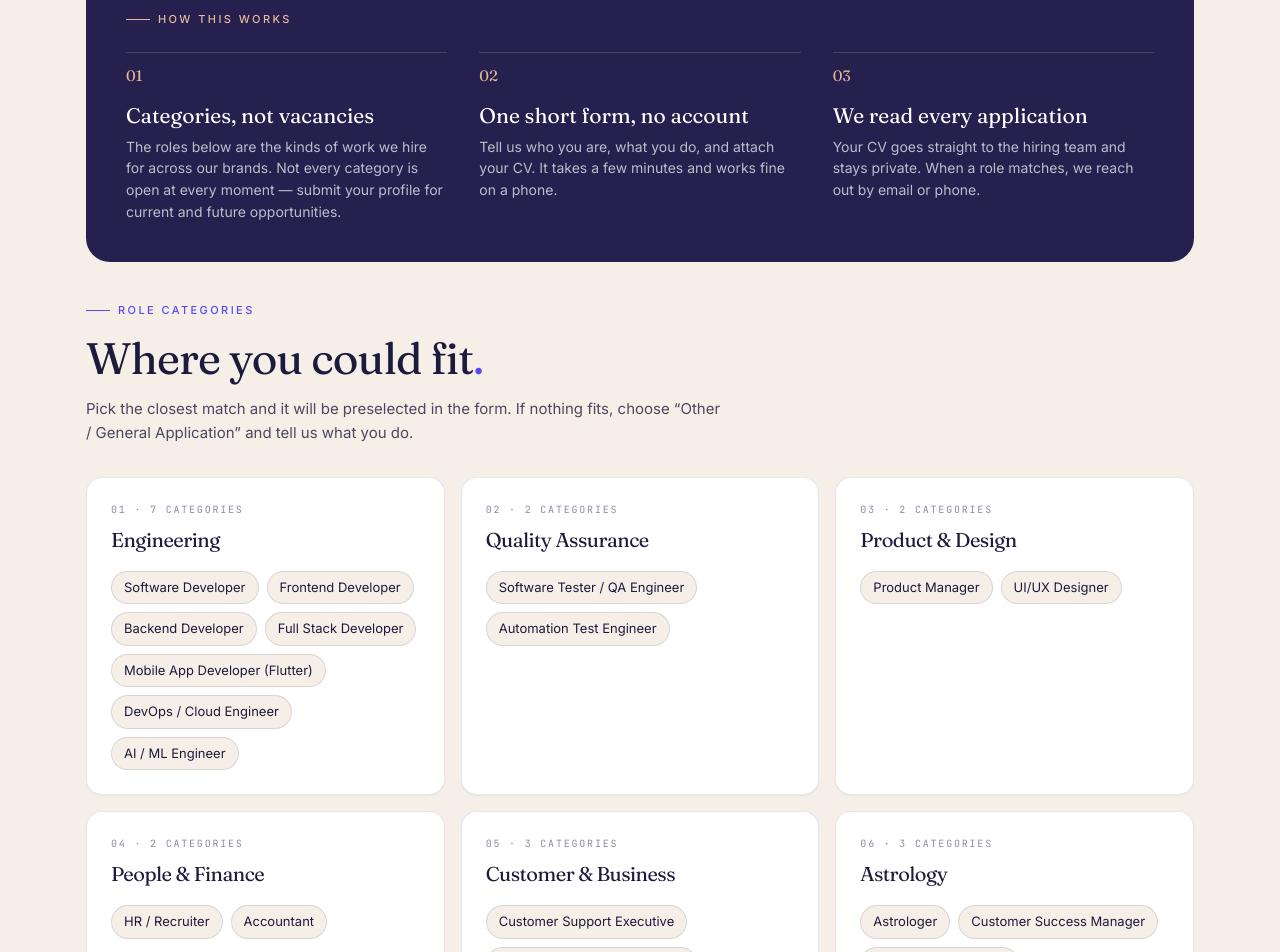
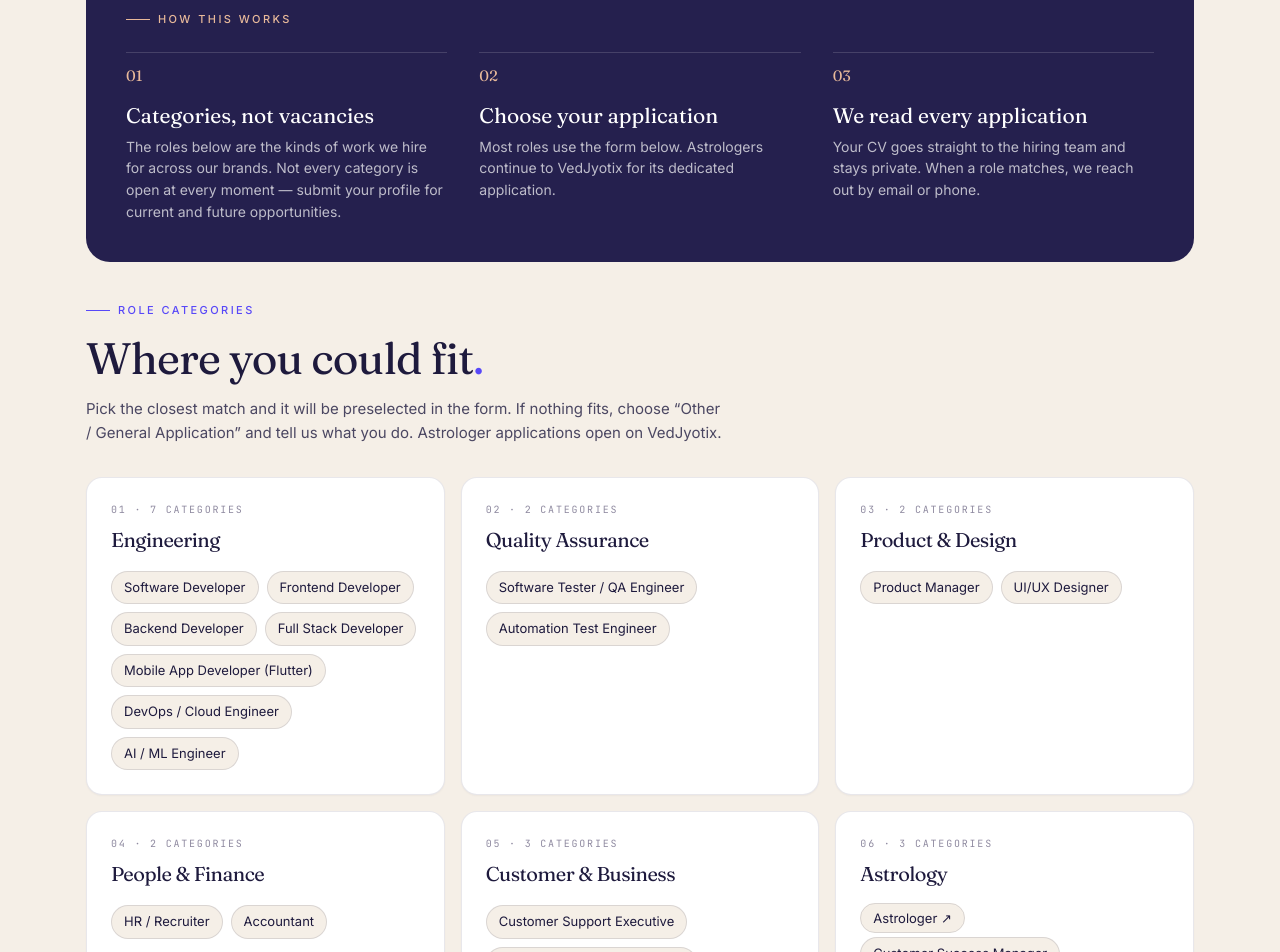
Before and after one commit to jaypandeydev/vellmontwebsite, a React (Vite) app: page /careers in a window 1280 px wide. Shown: the part 940-1892 px from the top of the page. Built offline with nearby package versions, Linux system fonts and the light colour scheme; no server answers.

Commit message:
Link astrologer roles to VedJyotix onboarding

```diff
--- a/src/pages/CareersPage.jsx
+++ b/src/pages/CareersPage.jsx
@@ -7,8 +7,10 @@ import Seo from '@/components/redesign/Seo';
 import { typography } from '@/components/redesign/tokens';
 import ApplicationForm from '@/components/careers/ApplicationForm';
 import {
-  BRANDS, DEPARTMENTS, TRACKED_QUERY_PARAMS, findRole, findBrand,
+  ASTROLOGER_ROLE, BRANDS, DEPARTMENTS, TRACKED_QUERY_PARAMS, findRole, findBrand,
 } from '../../shared/careersCatalog';
+
+const ASTROLOGER_APPLICATION_URL = 'https://vedjyotix.com/en/join-as-astrologer';
 
 const cardBase =
   'rounded-2xl bg-white border border-[rgba(30,26,61,0.1)] hover:border-[rgba(30,26,61,0.2)] transition-colors shadow-[0_1px_2px_rgba(30,26,61,0.04)]';
@@ -51,8 +53,8 @@ const expectations = [
   },
   {
     n: '02',
-    title: 'One short form, no account',
-    body: 'Tell us who you are, what you do, and attach your CV. It takes a few minutes and works fine on a phone.',
+    title: 'Choose your application',
+    body: 'Most roles use the form below. Astrologers continue to VedJyotix for its dedicated application.',
   },
   {
     n: '03',
@@ -84,6 +86,10 @@ const CareersPage = () => {
   const [activeRole, setActiveRole] = useState(query.role ? query.role.slug : '');
 
   useEffect(() => {
+    if (query.role?.slug === ASTROLOGER_ROLE) {
+      window.location.replace(ASTROLOGER_APPLICATION_URL);
+      return;
+    }
     if (query.role) {
       const el = document.getElementById('apply');
       if (el) setTimeout(() => el.scrollIntoView({ behavior: 'smooth', block: 'start' }), 250);
@@ -212,7 +218,8 @@ const CareersPage = () => {
         </h2>
         <p className={`${typography.body} mt-4 max-w-[640px]`}>
           Pick the closest match and it will be preselected in the form. If nothing fits, choose
-          &ldquo;Other / General Application&rdquo; and tell us what you do.
+          &ldquo;Other / General Application&rdquo; and tell us what you do. Astrologer applications
+          open on VedJyotix.
         </p>
 
         <div className="mt-8 grid grid-cols-1 sm:grid-cols-2 lg:grid-cols-3 gap-4">
@@ -232,16 +239,18 @@ const CareersPage = () => {
               <ul className="flex flex-wrap gap-2" aria-label={`${d.label} roles`}>
                 {d.roles.map((r) => {
                   const active = activeRole === r.slug;
+                  const roleClass = `rounded-full border px-3 py-1.5 text-[13px] transition-colors ${active ? 'bg-[#5848F8] border-[#5848F8] text-white' : 'bg-[#F5EFE7] border-[rgba(30,26,61,0.12)] text-[#1E1A3D] hover:border-[#5848F8] hover:text-[#3B2AD6]'}`;
                   return (
                     <li key={r.slug}>
-                      <button
-                        type="button"
-                        onClick={() => chooseRole(r.slug)}
-                        aria-pressed={active}
-                        className={`rounded-full border px-3 py-1.5 text-[13px] transition-colors ${active ? 'bg-[#5848F8] border-[#5848F8] text-white' : 'bg-[#F5EFE7] border-[rgba(30,26,61,0.12)] text-[#1E1A3D] hover:border-[#5848F8] hover:text-[#3B2AD6]'}`}
-                      >
-                        {r.label}
-                      </button>
+                      {r.slug === ASTROLOGER_ROLE ? (
+                        <a href={ASTROLOGER_APPLICATION_URL} className={roleClass} aria-label="Astrologer application on VedJyotix">
+                          {r.label} <span aria-hidden="true">↗</span>
+                        </a>
+                      ) : (
+                        <button type="button" onClick={() => chooseRole(r.slug)} aria-pressed={active} className={roleClass}>
+                          {r.label}
+                        </button>
+                      )}
                     </li>
                   );
                 })}
```
